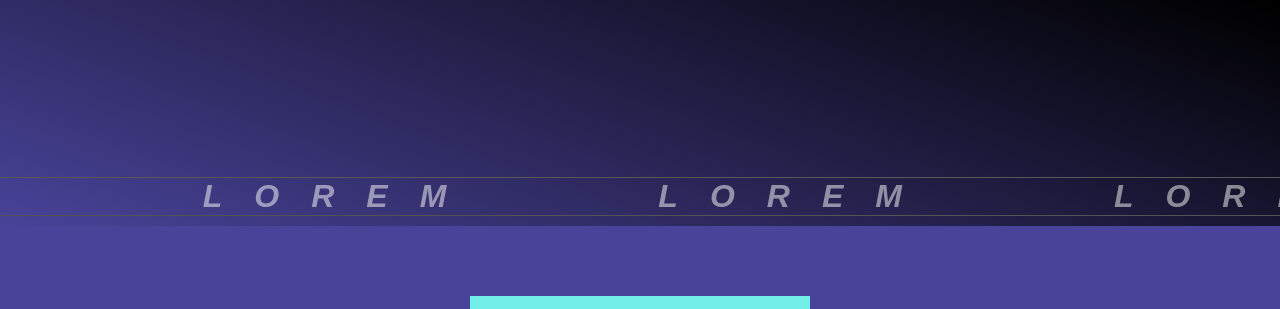
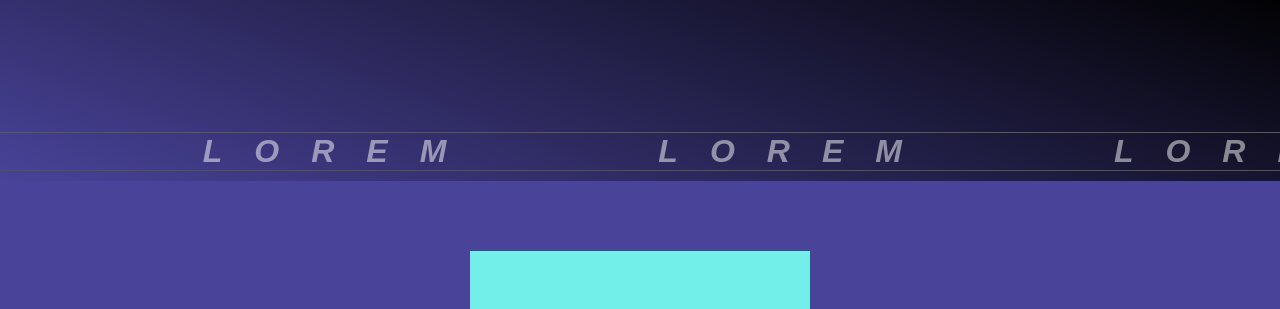
Before and after one commit to WorrryBoy/cybersecurity, a plain HTML site: page index.html in a window 1280 px wide. Shown: the part 780-1089 px from the top of the page. Drawn offline with Linux system fonts and the light colour scheme; some packages are replaced by stand-ins of ours; a script that the page names is missing.

Commit message:
Update main.css

```diff
--- a/css/main.css
+++ b/css/main.css
@@ -153,7 +153,7 @@ header {
     overflow: hidden;
     position: relative;
     user-select: none;
-    margin-top: 228px;
+    margin-top: 183px;
     padding-bottom: 10px;
 }
 @keyframes runline {
```
